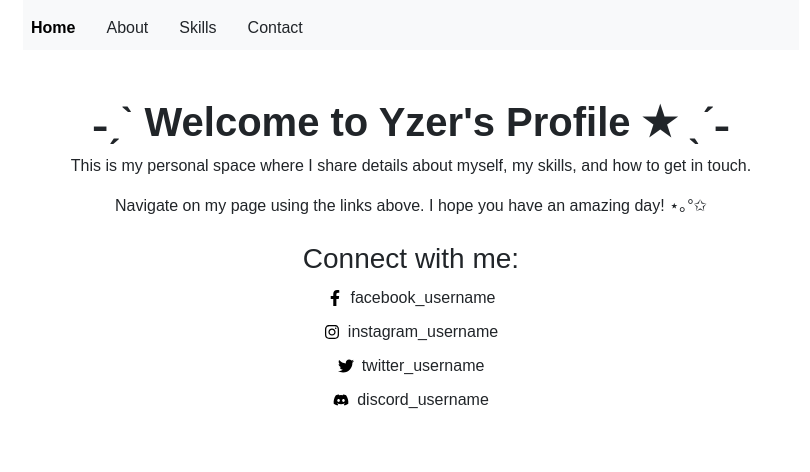
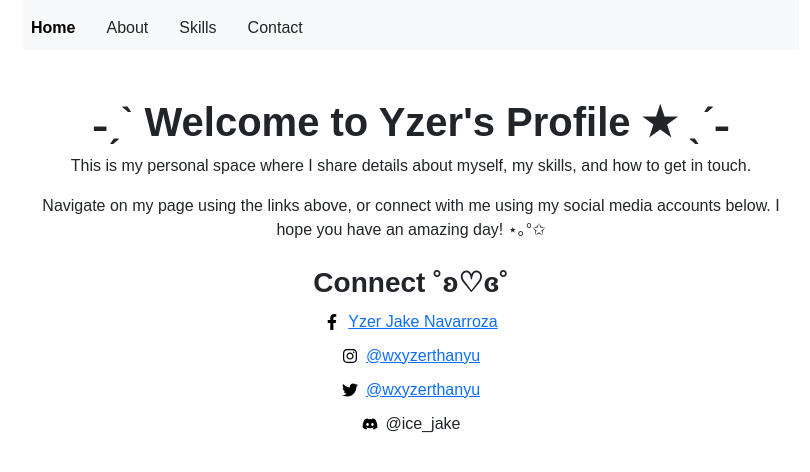
Before and after one commit to githubyzer/Personal-Profile, a React (Create React App) app: page / in a window 1280 px wide. Shown: the top 472 px of the page, without its empty margins (229-1039 px from the left). Built offline with nearby package versions, Linux system fonts and the light colour scheme.

Commit message:
Added custom usernames

```diff
--- a/src/Components/Home.js
+++ b/src/Components/Home.js
@@ -6,26 +6,26 @@ const Home = () => {
     <div className="text-center mt-5">
       <h1><b>˗ˏˋ Welcome to Yzer's Profile ★ ˎˊ˗</b></h1>
       <p>This is my personal space where I share details about myself, my skills, and how to get in touch.</p>
-      <p>Navigate on my page using the links above. I hope you have an amazing day! ⋆｡°✩</p>
+      <p>Navigate on my page using the links above, or connect with me using my social media accounts below. I hope you have an amazing day! ⋆｡°✩</p>
 
       <div className="social-media mt-4">
-        <h3>Connect with me:</h3>
+        <h3><b>Connect ˚ʚ♡ɞ˚</b></h3>
         <ul style={{ listStyleType: 'none', padding: 0 }}>
           <li style={{ margin: '10px' }}>
             <FaFacebookF style={{ color: 'black', marginRight: '8px' }} />
-            <span>facebook_username</span>
+            <a href="https://www.facebook.com/yzerjake"><span>Yzer Jake Navarroza</span></a>
           </li>
           <li style={{ margin: '10px' }}>
             <FaInstagram style={{ color: 'black', marginRight: '8px' }} />
-            <span>instagram_username</span>
+            <a href="https://www.instagram.com/wxyzerthanyu"><span>@wxyzerthanyu</span></a>
           </li>
           <li style={{ margin: '10px' }}>
             <FaTwitter style={{ color: 'black', marginRight: '8px' }} />
-            <span>twitter_username</span>
+            <a href="https://x.com/wxyzerthanyu"><span>@wxyzerthanyu</span></a>
           </li>
           <li style={{ margin: '10px' }}>
             <FaDiscord style={{ color: 'black', marginRight: '8px' }} />
-            <span>discord_username</span>
+            <span>@ice_jake</span>
           </li>
         </ul>
       </div>
```
